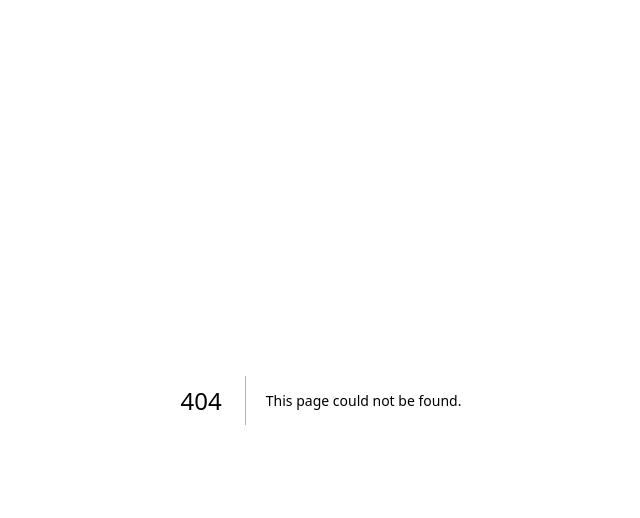
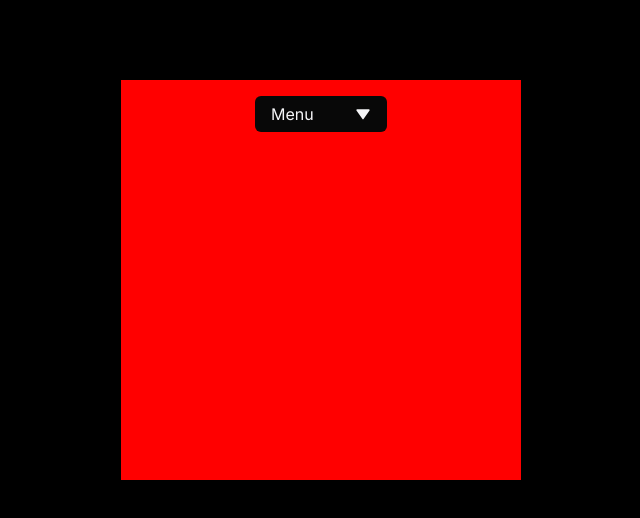
Before and after one commit to root9464/cyberui, a Next.js app: page /test/select in a window 1280 px wide. Before the commit this address had no page. Shown: the top 518 px of the page, without its empty margins (319-959 px from the left). Built offline with nearby package versions, Linux system fonts and the light colour scheme.

Commit message:
21.02.2024 | 22:08 || "Добавлен компонент select"

```diff
--- a/app/buttons/page.tsx
+++ b/app/buttons/page.tsx
@@ -6,7 +6,7 @@ import type {Metadata} from 'next';
 export const metadata: Metadata = {
 	title: 'CyberUI - Buttons',
 };
-export default function Buttons() {
+export default function ButtonsPage() {
 	return (
 		<div className={styles.div}>
 			<p>buttons</p>
--- a/app/derectionhover/page.tsx
+++ b/app/derectionhover/page.tsx
@@ -6,7 +6,7 @@ import {type Metadata} from 'next';
 export const metadata: Metadata = {
 	title: 'CyberUI - DirectionalHover',
 };
-export default function DirectionalHover() {
+export default function DirectionalHoverPage() {
 	return (
 		<div className={styles.container}>
 			<DirectionAwareHover>
--- /dev/null
+++ b/app/test/select/page.module.sass
@@ -0,0 +1,11 @@
+.div
+    display: flex
+    flex-direction: column
+    align-items: center
+    gap: 16px
+    margin-top: 32px
+    overflow-y: auto
+    overflow-x: hidden
+    padding: 16px
+    width: 100%
+    height: 100%
--- /dev/null
+++ b/app/test/select/page.tsx
@@ -0,0 +1,12 @@
+import {Select} from '@/components/Select/select.ui';
+import styles from './page.module.sass';
+export default function SelectPage() {
+	const Content: string[] = [
+		'Home', 'About', 'Services', 'Blog', 'Contact',
+	];
+	return (
+		<div className={styles.div}>
+			<Select {...{content: Content}}/>
+		</div>
+	);
+}
--- /dev/null
+++ b/components/Select/select.module.sass
@@ -0,0 +1,52 @@
+@import '../../sass/globals.variables'
+
+.nav
+    display: flex
+    flex-direction: column
+    align-items: center
+    gap: 16px
+    margin-top: 32px
+    padding: 16px
+    // max-width: fit-content
+    // max-height: fit-content
+    // min-width: min-content
+    // min-height: min-content
+    width: 400px
+    height: 400px
+    background-color: red
+    .button
+        all: unset
+        background-color: $color-theme-dark
+        color: $color-theme-dark-text
+        padding: 8px 16px
+        border-radius: 6px
+        max-width: 200px
+        min-width: 100px
+        max-height: max-content
+        min-height: min-content
+        cursor: pointer
+        display: flex
+        flex-direction: row
+        justify-content: space-between
+        align-items: center
+        .arrow
+            // background-color: red
+            display: flex
+            justify-content: center
+            align-items: center
+
+    .menu
+        max-width: 300px
+        min-width: 200px
+        max-height: max-content
+        min-height: min-content
+        background-color: $color-theme-dark
+        color: $color-theme-dark-text
+        padding: 10px 20px
+        сursor: pointer
+        border-radius: 3px
+        list-style-type: none
+        user-select: none
+        display: flex
+        gap: 6px
+        flex-direction: column
--- /dev/null
+++ b/components/Select/select.ui.tsx
@@ -0,0 +1,41 @@
+
+'use client';
+import {type Variants, motion} from 'framer-motion';
+import {useState} from 'react';
+import styles from './select.module.sass';
+import {BiSolidDownArrow} from 'react-icons/bi';
+import {SelectUl} from './ul.components';
+export const Select = ({content}: {content: string[]}) => {
+	const [isOpen, setIsOpen] = useState(false);
+	const [selected, setSelected] = useState<string>('');
+	const itemVariants: Variants = {
+		open: {
+			opacity: 1,
+			y: 0,
+			transition: {type: 'spring', stiffness: 300, damping: 24},
+		},
+		closed: {opacity: 0, y: 20, transition: {duration: 0.2}},
+	};
+
+	return (
+		<motion.nav initial={false} animate={isOpen ? 'open' : 'closed'} className={styles.nav}>
+			<motion.button className={styles.button} whileTap={{scale: 0.97}} onClick={() => {
+				setIsOpen(!isOpen);
+			}}>
+				{selected || 'Menu'}
+				<motion.div
+					variants={{open: {rotate: 180}, closed: {rotate: 0}}}
+					transition={{
+						type: 'spring', duration: 0.8,
+					}}
+					style={{originY: 0.55}} className={styles.arrow}>
+					<BiSolidDownArrow />
+				</motion.div>
+
+			</motion.button>
+			<SelectUl {...{
+				itemVariants, isOpen, setIsOpen, setSelected, content,
+			}}/>
+		</motion.nav>
+	);
+};
--- /dev/null
+++ b/components/Select/ul.components.tsx
@@ -0,0 +1,50 @@
+
+import {motion} from 'framer-motion';
+import styles from './select.module.sass';
+import {type PropsUl} from './types.select';
+export const SelectUl = ({itemVariants, isOpen, setIsOpen, setSelected, content}: PropsUl) => {
+	return (
+		<motion.ul
+			className={styles.menu}
+			variants={{
+				open: {
+					clipPath: 'inset(0% 0% 0% 0% round 10px)',
+					transition: {
+						type: 'spring',
+						bounce: 0,
+						duration: 0.7,
+						delayChildren: 0.5,
+						staggerChildren: 0.05,
+					},
+				},
+				closed: {
+					clipPath: 'inset(10% 50% 90% 50% round 10px)',
+					transition: {
+						type: 'spring',
+						bounce: 0,
+						duration: 0.3,
+					},
+				},
+			}}
+			style={{pointerEvents: isOpen ? 'auto' : 'none'}}>
+
+			{Object.entries(content).map(([key, value]) => (
+				<motion.li
+
+					key={key}
+					className={styles.item}
+					whileHover={{scale: 1.03, className: 'bg-primary'}}
+					whileTap={{scale: 0.97, className: 'text-primary'}}
+					variants={itemVariants}
+					onClick={() => {
+						setSelected(value);
+						setIsOpen(false);
+					}}
+				>
+					{value}
+				</motion.li>
+			))}
+
+		</motion.ul>
+	);
+};
--- a/package.json
+++ b/package.json
@@ -14,6 +14,7 @@
     "next": "14.1.0",
     "react": "^18",
     "react-dom": "^18",
+    "react-icons": "^5.0.1",
     "sass": "^1.71.0"
   },
   "devDependencies": {
```
Also changed, not shown: components/Select/types.select.ts (added, +11 -0 lines), 1 other file (tests, documents, lock files or other folders).
